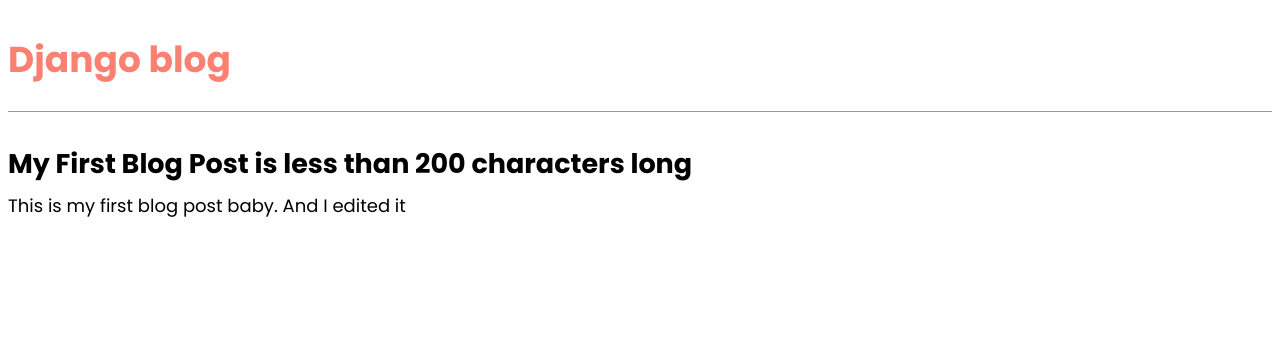
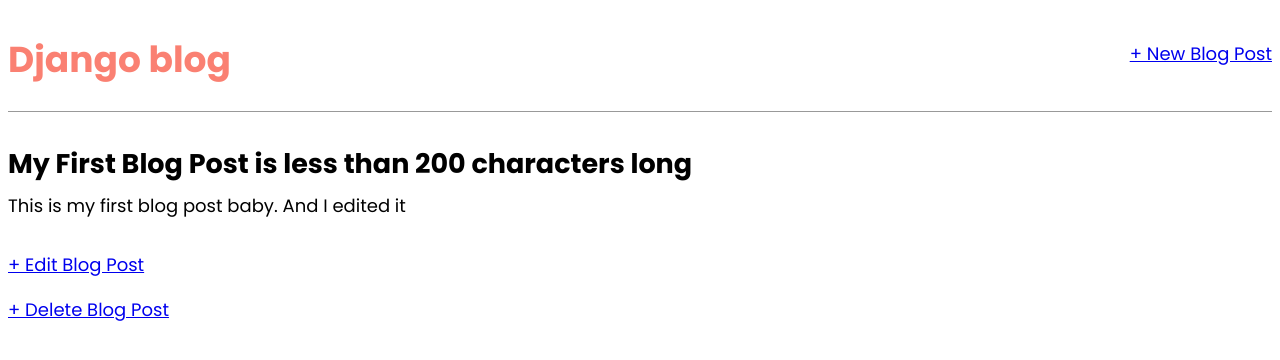
Before and after one commit to lupocordero/django-blog, a Django app: page /post/1/ in a window 1280 px wide. Shown: the top 360 px of the page. Run offline with Django 3.2, Linux system fonts and the light colour scheme; data comes from the database, SQL or seed files in the repository; both versions use the stored data as it was after the commit.

Commit message:
added CRUD functionality

```diff
--- a/blog/models.py
+++ b/blog/models.py
@@ -1,4 +1,5 @@
 from django.db import models
+from django.urls import reverse
 
 class Post(models.Model):
     title = models.CharField(max_length=200)
@@ -6,3 +7,5 @@
     body = models.TextField()
     def __str__(self):
         return self.title
+    def get_absolute_url(self):
+        return reverse("post_detail", args=[str(self.id)])
--- a/blog/urls.py
+++ b/blog/urls.py
@@ -1,7 +1,10 @@
 from django.urls import path
-from .views import BlogListView, BlogDetailView
+from .views import BlogListView, BlogDetailView, BlogCreateView, BlogUpdateView, BlogDeleteView
+
 urlpatterns = [
+    path('post/<int:pk>/delete', BlogDeleteView.as_view(), name='post_delete'),
+    path('post/<int:pk>/edit/', BlogUpdateView.as_view(), name='post_edit'),
     path('post/<int:pk>/', BlogDetailView.as_view(), name='post_detail'),
-    path('', BlogListView.as_view(),name='home'),
-
+    path('', BlogListView.as_view(), name='home'),
+    path('post/new/', BlogCreateView.as_view(), name='post_new')
 ]
--- a/blog/views.py
+++ b/blog/views.py
@@ -1,4 +1,6 @@
+from django.urls.base import reverse_lazy
 from django.views.generic import ListView, DetailView
+from django.views.generic.edit import CreateView, UpdateView, DeleteView
 from .models import Post
 
 class BlogListView(ListView):
@@ -7,3 +9,15 @@
 class BlogDetailView(DetailView):
     model = Post
     template_name = 'post_detail.html'
+class BlogCreateView(CreateView):
+    model = Post
+    template_name = 'post_new.html'
+    fields = ['title', 'author', 'body']
+class BlogUpdateView(UpdateView):
+    model = Post
+    template_name = 'post_edit.html'
+    fields = ['title', 'body']
+class BlogDeleteView(DeleteView):
+    model = Post
+    template_name = 'post_delete.html'
+    success_url = reverse_lazy('home')
--- a/config/urls.py
+++ b/config/urls.py
@@ -18,5 +18,5 @@
 
 urlpatterns = [
     path('admin/', admin.site.urls),
-    path('', include('blog.urls'))
+    path('', include('blog.urls'),)
 ]
--- a/templates/base.html
+++ b/templates/base.html
@@ -7,13 +7,19 @@
         <title>Django blog</title>
         <link rel="stylesheet" href="{% static 'css/base.css' %}"
     </head>
+
     <body>
+        <div>
         <header>
-            <h1>
-                <a href="{% url 'home' %">Django blog</a>
-            </h1>
+            <div class='nav-left'>
+                <h1>
+                    <a href="{% url 'home' %}">Django blog</a>
+                </h1>
+            </div>
+            <div class='nav-right'>
+                <a href="{% url 'post_new' %}">+ New Blog Post</a>
+            </div>
         </header>
-        <div>
             {% block content %}
             {% endblock content %}
         </div>
--- a/templates/post_detail.html
+++ b/templates/post_detail.html
@@ -4,4 +4,6 @@
         <h2>{{object.title}}</h2>
         <p>{{object.body}}</p>
     </div>
+    <p><a href="{% url 'post_edit' post.pk %}">+ Edit Blog Post</a></p>
+    <p><a href="{% url 'post_delete' post.pk %}">+ Delete Blog Post</a></p>
 {% endblock content %}
```
Also changed, not shown: blog/tests.py (+24 -0 lines), templates/post_delete.html (added, +8 -0 lines), templates/post_edit.html (added, +7 -0 lines), templates/post_new.html (added, +7 -0 lines), db.sqlite3.
